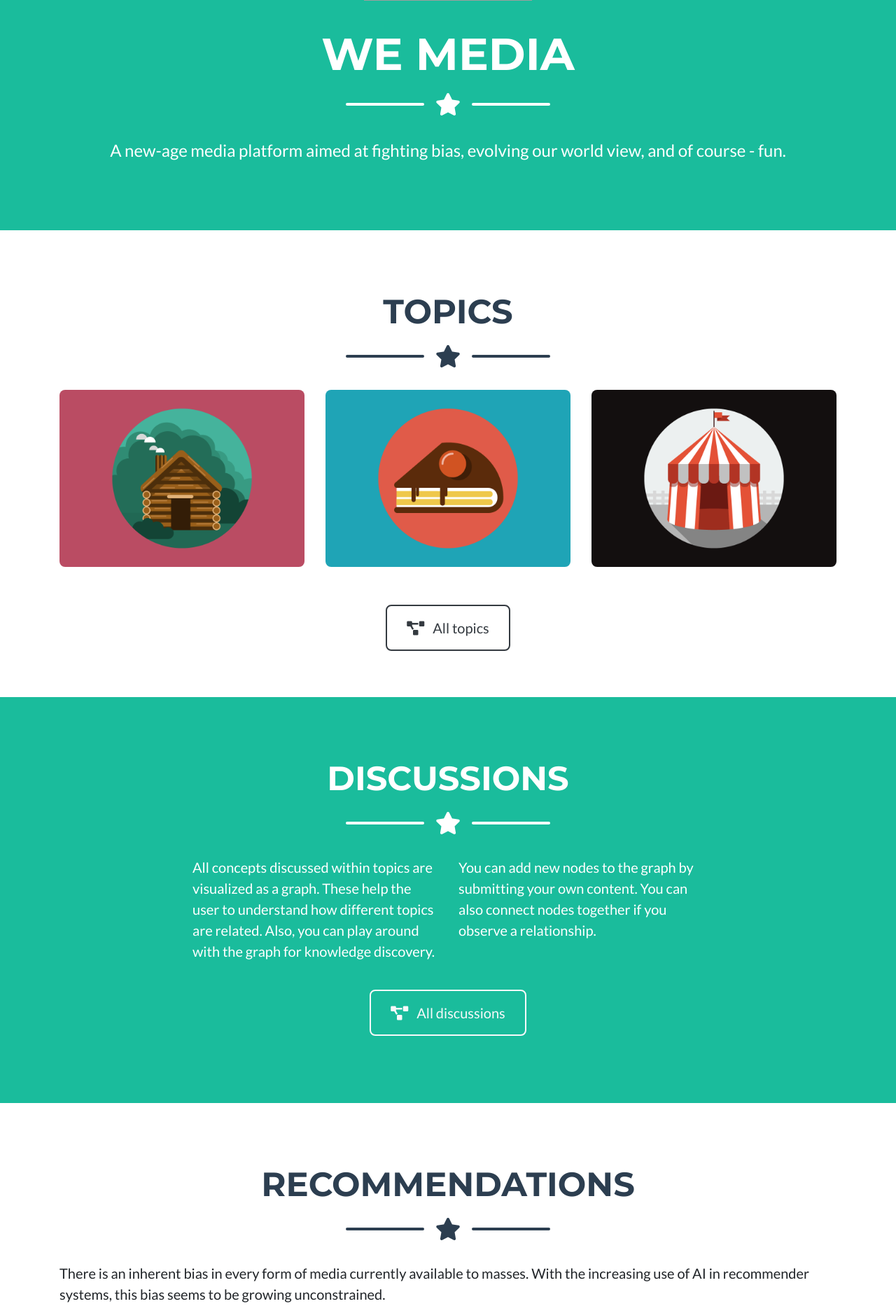
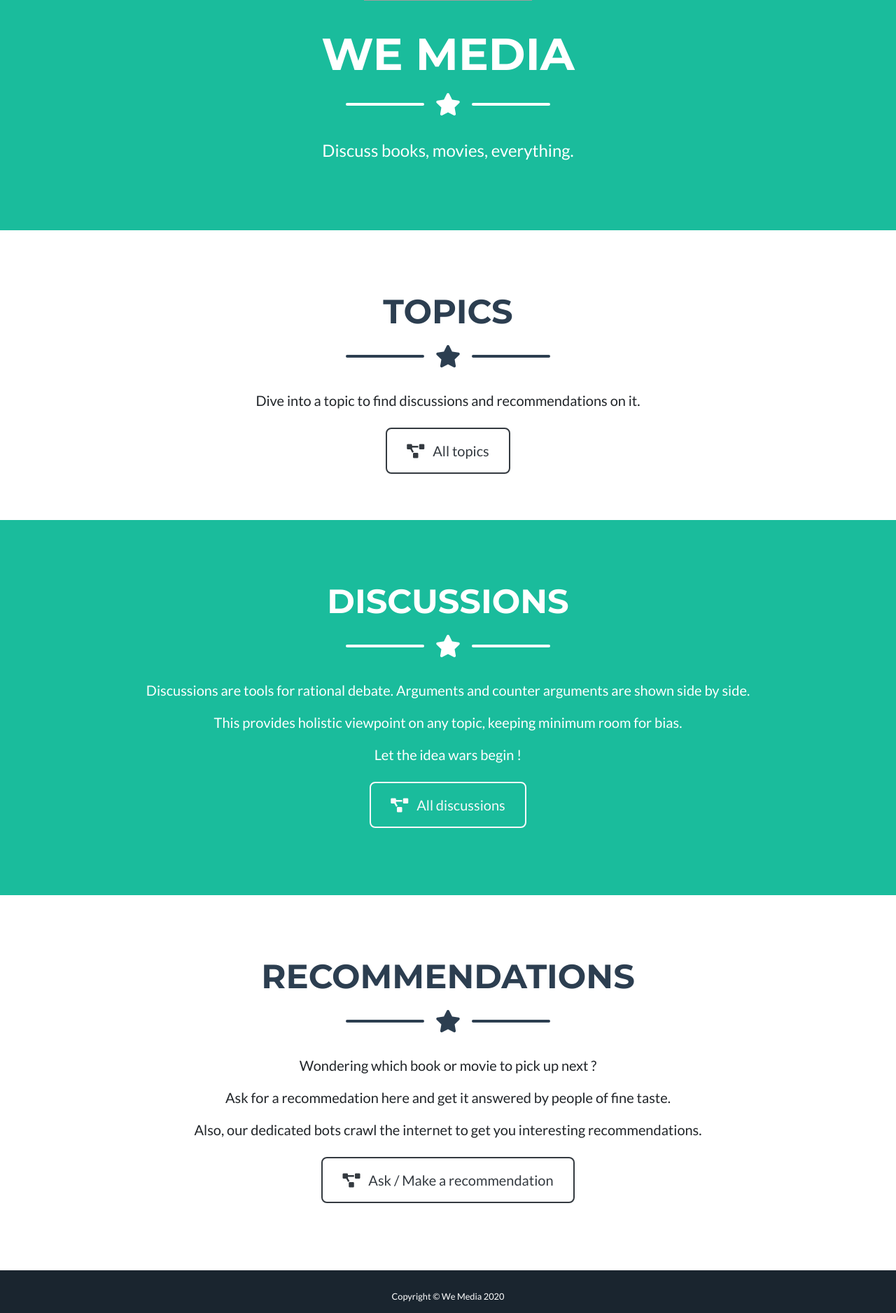
Before and after one commit to abhipoo/we-media, a Django app: page / in a window 1280 px wide. Shown: the part 379-2255 px from the top of the page at 70% size. Run offline with Django 3.2, Linux system fonts and the light colour scheme; some libraries are stand-ins or nearby versions; grey boxes are pictures that could not be loaded.

Commit message:
Fixed ETL script. Simplified landing page text.

```diff
--- a/wemedia/ETL_script.py
+++ b/wemedia/ETL_script.py
@@ -7,7 +7,7 @@ os.environ["DJANGO_SETTINGS_MODULE"] = 'wemedia.settings'
 os.environ["DJANGO_ALLOW_ASYNC_UNSAFE"] = "true"
 django.setup()
 
-from discuss.models import topic, content
+from discuss.models import Topic, content
 
 
 #user input
@@ -96,11 +96,11 @@ def parse_into_topic_object(topic_string):
     Returns existing or else newly created topic object
     '''
     try:
-        topic_object = topic.objects.get(title=topic_string)
+        topic_object = Topic.objects.get(title=topic_string)
         return topic_object
     except topic.DoesNotExist:
         #persist new entry into db
-        topic_object = topic(title = topic_string)
+        topic_object = Topic(title = topic_string)
         topic_object.save()
         return topic_object
 
--- a/wemedia/discuss/templates/discuss/index.html
+++ b/wemedia/discuss/templates/discuss/index.html
@@ -68,7 +68,7 @@
       </div>
 
       <!-- Masthead Subheading -->
-      <p class="masthead-subheading font-weight-light mb-0">A new-age media platform aimed at fighting bias, evolving our world view, and of course - fun.</p>
+      <p class="masthead-subheading font-weight-light mb-0">Discuss books, movies, everything.</p>
 
     </div>
   </header>
@@ -89,47 +89,8 @@
         <div class="divider-custom-line"></div>
       </div>
 
-      <!-- Portfolio Grid Items -->
-      <div class="row">
+      <p class="lead text-center">Dive into a topic to find discussions and recommendations on it.</p>
 
-        <!-- Portfolio Item 1 -->
-        <div class="col-md-6 col-lg-4">
-          <div class="portfolio-item mx-auto" data-toggle="modal" data-target="#portfolioModal1">
-            <div class="portfolio-item-caption d-flex align-items-center justify-content-center h-100 w-100">
-              <div class="portfolio-item-caption-content text-center text-white">
-                <i class="fas fa-plus fa-3x"></i>
-              </div>
-            </div>
-            <img class="img-fluid" src="img/portfolio/cabin.png" alt="">
-          </div>
-        </div>
-
-        <!-- Portfolio Item 2 -->
-        <div class="col-md-6 col-lg-4">
-          <div class="portfolio-item mx-auto" data-toggle="modal" data-target="#portfolioModal2">
-            <div class="portfolio-item-caption d-flex align-items-center justify-content-center h-100 w-100">
-              <div class="portfolio-item-caption-content text-center text-white">
-                <i class="fas fa-plus fa-3x"></i>
-              </div>
-            </div>
-            <img class="img-fluid" src="img/portfolio/cake.png" alt="">
-          </div>
-        </div>
-
-
-        <!-- Portfolio Item 3 -->
-        <div class="col-md-6 col-lg-4">
-          <div class="portfolio-item mx-auto" data-toggle="modal" data-target="#portfolioModal3">
-            <div class="portfolio-item-caption d-flex align-items-center justify-content-center h-100 w-100">
-              <div class="portfolio-item-caption-content text-center text-white">
-                <i class="fas fa-plus fa-3x"></i>
-              </div>
-            </div>
-            <img class="img-fluid" src="img/portfolio/circus.png" alt="">
-          </div>
-        </div>
-
-      </div>
       <!-- /.row -->
       <!-- About Section Button -->
       <div class="text-center mt-4">
@@ -160,14 +121,12 @@
       </div>
 
       <!-- About Section Content -->
-      <div class="row">
-        <div class="col-lg-4 ml-auto">
-          <p class="lead">All concepts discussed within topics are visualized as a graph. These help the user to understand how different topics are related. Also, you can play around with the graph for knowledge discovery.</p>
-        </div>
-        <div class="col-lg-4 mr-auto">
-          <p class="lead">You can add new nodes to the graph by submitting your own content. You can also connect nodes together if you observe a relationship.</p>
-        </div>
-      </div>
+
+      <p class="lead text-center">Discussions are tools for rational debate. Arguments and counter arguments are shown side by side.</p>
+
+      <p class="lead text-center">This provides holistic viewpoint on any topic, keeping minimum room for bias.</p>
+
+      <p class="lead text-center">Let the idea wars begin !</p>
 
       <!-- About Section Button -->
       <div class="text-center mt-4">
@@ -196,23 +155,17 @@
         <div class="divider-custom-line"></div>
       </div>
 
-      <p class="lead">
-        There is an inherent bias in every form of media currently available to masses. With the increasing use of AI in recommender systems, this bias seems to be growing unconstrained.
+      <p class="lead text-center">
+        Wondering which book or movie to pick up next ?
       </p>
 
-      <p class="lead">
-        We-media attempts to show the user ‘what is not’ alongside ‘what is’. Counter views and context form the backdrop of all articles on the platform.
-
+      <p class="lead text-center">
+        Ask for a recommedation here and get it answered by people of fine taste.
       </p>
 
-      <p class="lead">
-        Technology is the supplementary arm of We-media. Topics / concepts / ideas are added to the graph by bots crawling the internet.
+      <p class="lead text-center">
+        Also, our dedicated bots crawl the internet to get you interesting recommendations.
       </p>
-
-      <p class="lead">
-        An ambitious goal for the platform and contributors is to identify and scrutinize the world views going around.
-      </p>
-
     </div>
 
     <!-- About Section Button -->
```
